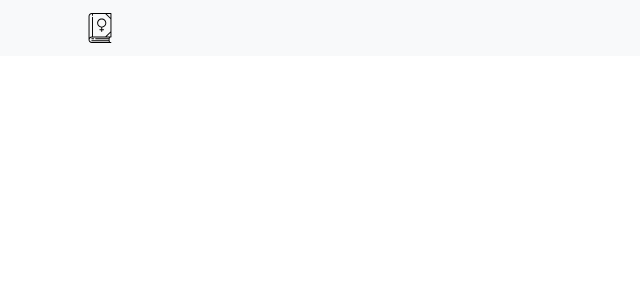
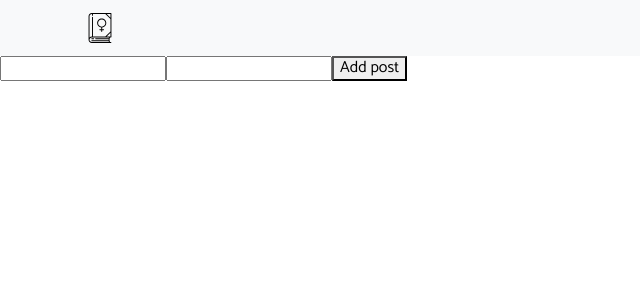
Before and after one commit to agustin-v/femme, a React (Create React App) app: page /add in a window 1280 px wide. Shown: the top 300 px of the page, without its empty margins (0-640 px from the left). Built offline with nearby package versions, Linux system fonts and the light colour scheme.

Commit message:
adding /add route

```diff
--- a/package.json
+++ b/package.json
@@ -4,6 +4,7 @@
   "private": true,
   "dependencies": {
     "apollo-boost": "0.1.3",
+    "apollo-cache-inmemory": "^1.2.8",
     "graphql": "latest",
     "graphql-tag": "latest",
     "react": "^16.4.2",
--- a/src/components/Avatar/Avatar.js
+++ b/src/components/Avatar/Avatar.js
@@ -4,7 +4,7 @@ import Woman from '../../assets/img/woman.svg'
 const Avatar = () => {
     return(
     <div style={{width: '3em', height: '3em', borderRadius: '3em', backgroundColor: '#f5f5f5', display: 'flex', alignItems: 'center', justifyContent: 'center', margin: '1em'}}>
-        <img src={Woman} atl='Avatar' style={{width: '2em'}}/>
+        <img src={Woman} alt='Avatar' style={{width: '2em'}}/>
     </div>
 )
 }
--- a/src/components/PostPreview/PostPreview.js
+++ b/src/components/PostPreview/PostPreview.js
@@ -2,11 +2,11 @@ import React from 'react'
 
 import Avatar from '../Avatar/Avatar'
 
-const PostPreview = ({post}) => {
+const PostPreview = ({post, title}) => {
     return(
         <div style={{margin: '1em', padding: '1em'}}>
             <div style={{display: 'flex', alignItems: 'center'}}>
-                <Avatar /><span>Title</span>
+                <Avatar /><span>{title}</span>
             </div>
             <blockquote>{post}</blockquote>
         </div>
--- a/src/containers/Home.js
+++ b/src/containers/Home.js
@@ -16,7 +16,7 @@ const Home = () => {
                     return (
                         <div>
                             {data.allPosts.map(post => (
-                                < PostPreview key={post.id} post={post.post}/>
+                                < PostPreview key={post.id} post={post.post} title={post.title}/>
                             ))}
                         </div>
                     )
@@ -26,12 +26,12 @@ const Home = () => {
     )
 }
 
-const FETCH_POSTS = gql`
+export const FETCH_POSTS = gql`
     {
         allPosts {
             post,
             id,
-            createdAt
+            title
         }
     }
 `
--- a/src/containers/NewPost.js
+++ b/src/containers/NewPost.js
@@ -0,0 +1,61 @@
+import React from 'react'
+import gql from 'graphql-tag'
+import { Mutation } from 'react-apollo'
+
+const NewPost = () => {
+
+    let title ;
+    let post ;
+
+    return(
+        <Mutation
+            mutation={ADD_POST}
+        >
+      {createPost => (
+        <div>
+          <form
+            onSubmit={e => {
+              e.preventDefault();
+              createPost({ variables: { title: title.value, post: post.value } });
+              title.value = ''
+              post.value = ''
+            }}
+          >
+            <input
+              ref={node => {
+                title = node;
+              }}
+            />
+            <input
+              ref={node => {
+                post = node;
+              }}
+            />
+            <button type="submit">Add post</button>
+          </form>
+        </div>
+      )}
+    </Mutation>
+    )
+}
+
+const ADD_POST = gql`
+  mutation AddPost($title: String!, $post: String!) {
+    createPost(title: $title, post: $post) {
+      title
+      post
+    }
+  }
+`
+
+export const FETCH_POSTS = gql`
+    {
+        allPosts {
+            post,
+            id,
+            title
+        }
+    }
+`
+
+export default NewPost
--- a/src/containers/Routes.js
+++ b/src/containers/Routes.js
@@ -1,12 +1,14 @@
 import React from 'react'
 import { withRouter, Switch, Route} from 'react-router-dom'
 import Home from './Home'
+import NewPost from './NewPost'
 
 const Routes = () => {
     return(
         <React.Fragment>
             <Switch>
                 <Route exact path='/' component={Home}/>
+                <Route exact path='/add' component={NewPost} />
             </Switch>
         </React.Fragment>
     )
--- a/src/index.js
+++ b/src/index.js
@@ -3,6 +3,7 @@ import ReactDOM from 'react-dom';
 import { BrowserRouter } from 'react-router-dom'
 import ApolloClient from "apollo-boost"
 import { ApolloProvider } from "react-apollo"
+import { InMemoryCache } from 'apollo-cache-inmemory'
 
 
 import './styles/index.css'
@@ -11,7 +12,8 @@ import registerServiceWorker from './config/registerServiceWorker'
 
 
 const client = new ApolloClient({
-    uri: 'https://api.graph.cool/simple/v1/cjl0i4k9450n80155aqv83dw1'
+    uri: 'https://api.graph.cool/simple/v1/cjl0i4k9450n80155aqv83dw1',
+    cache: new InMemoryCache()
   });
 
 ReactDOM.render(
```
Also changed, not shown: 1 other file (tests, documents, lock files or other folders).
